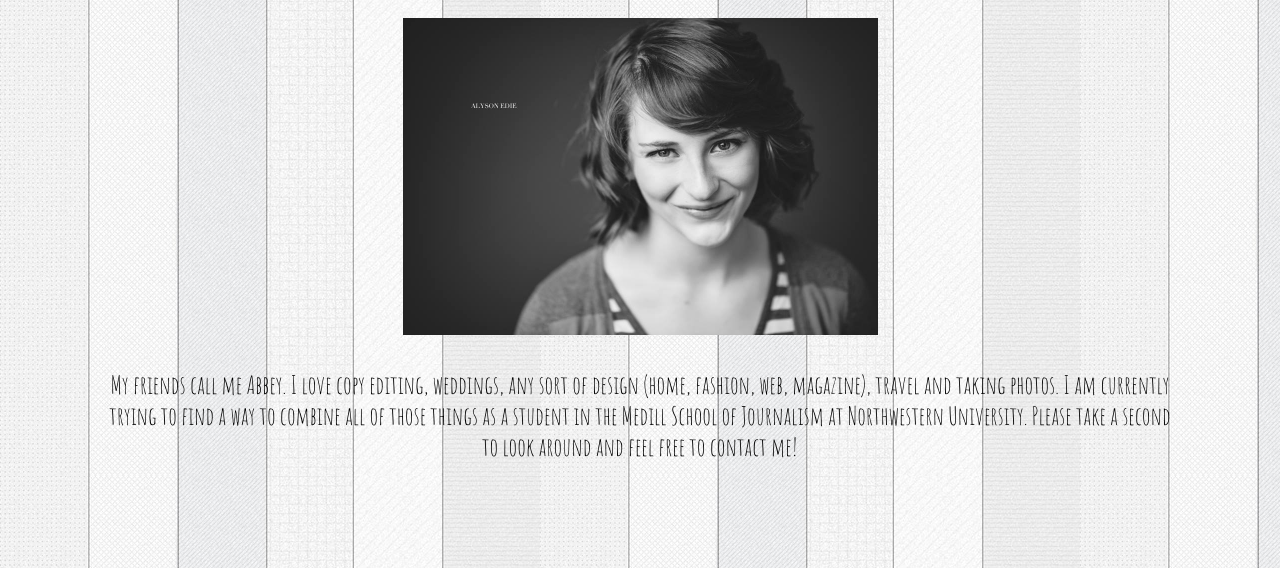
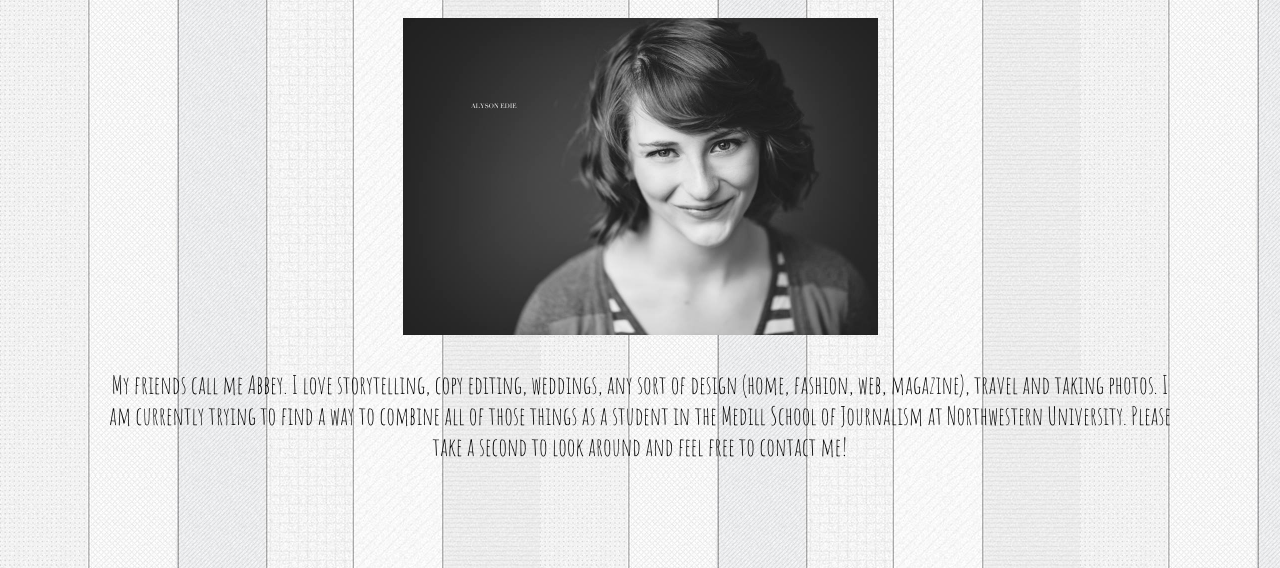
Before and after one commit to HonestAbe081/honestabe081.github.io, a plain HTML site: page aboutMe.html in a window 1280 px wide. Shown: the part 232-800 px from the top of the page. Drawn offline with Linux system fonts and the light colour scheme; a web font is replaced by a local one.

Commit message:
Update aboutMe.html

```diff
--- a/aboutMe.html
+++ b/aboutMe.html
@@ -19,6 +19,6 @@
 	</header>
 		<h1 id="hello">i'm abigail!</h1><link href='http://fonts.googleapis.com/css?family=Cabin+Sketch:700' rel='stylesheet' type='text/css'>
 		<center><img id="headshot" src="images/Headshot.jpg" style="width:475px;height:317px"></center>
-		<p id="bio" > My friends call me Abbey. I love copy editing, weddings, any sort of design (home, fashion, web, magazine), travel and taking photos. I am currently trying to find a way to combine all of those things as a student in the Medill School of Journalism at Northwestern University.  Please take a second to look around and feel free to contact me!</p><link href='http://fonts.googleapis.com/css?family=Amatic+SC' rel='stylesheet' type='text/css'>
+		<p id="bio" > My friends call me Abbey. I love storytelling, copy editing, weddings, any sort of design (home, fashion, web, magazine), travel and taking photos. I am currently trying to find a way to combine all of those things as a student in the Medill School of Journalism at Northwestern University.  Please take a second to look around and feel free to contact me!</p><link href='http://fonts.googleapis.com/css?family=Amatic+SC' rel='stylesheet' type='text/css'>
 </body>
 <footer>website coded and created by Abbey Kutlas, 2015</footer>
```
